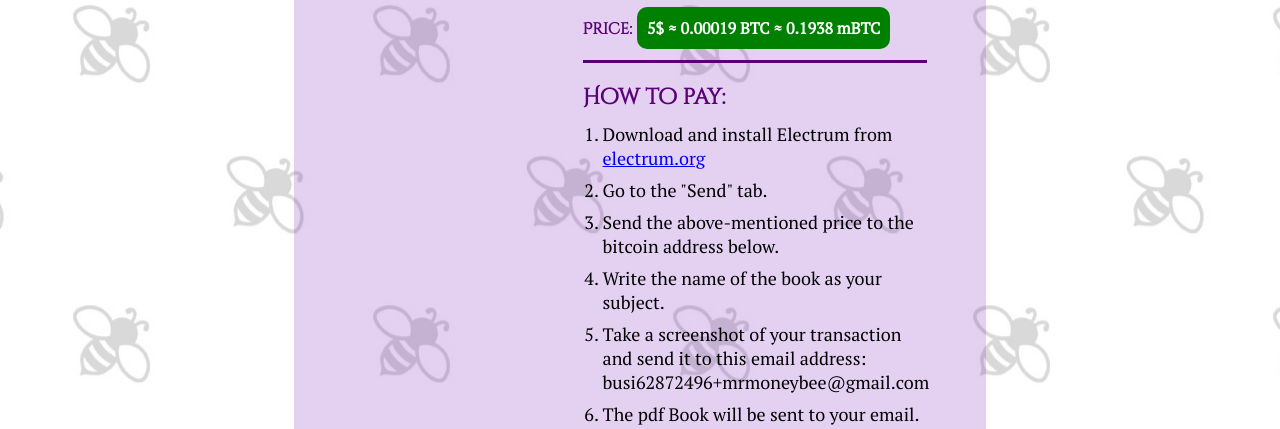
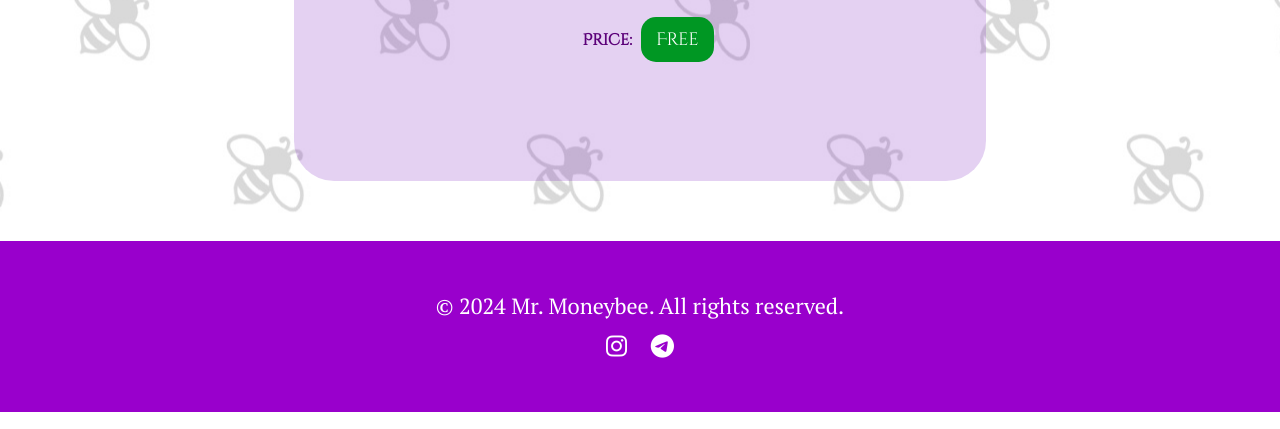
Before and after one commit to mrmoneybee/mrmoneybee.github.io, a plain HTML site: page pages/order.html in a window 1280 px wide. Shown: the part 511-940 px from the top of the page. Drawn offline with Linux system fonts and the light colour scheme.

Commit message:
added the product to the repo

```diff
--- a/css/order-styles.css
+++ b/css/order-styles.css
@@ -6,6 +6,23 @@ h4 span#price {
     padding: 10px;
     margin-left: 5px;
     font-family: 'PTSerif-Regular';
+}
+
+#price-free {
+    background-color: rgb(0, 151, 35);
+    font-family: 'CinzelDecorative-Regular';
+    color: white;
+    border: none;
+    margin-left: 5px;
+    padding: 10px 15px;
+    cursor: pointer;
+    border-radius: 15px;
+    transition: box-shadow 0.3s ease;
+    font-size: 18px;
+}
+
+#price-free:hover {
+    box-shadow: 0 0 10px rgb(21, 255, 0);
 }
 
 .order {
--- a/pages/order.html
+++ b/pages/order.html
@@ -58,9 +58,9 @@
                         terms using simple definitions and black-and-yellow illustrations.
                         This book makes learning about money fun for children and adults alike.
                         Featuring Mr. Moneybee, it simplifies finance for everyone.</p>
-                        <h4 style="margin-bottom: 20px;">Price:<span id="price">5$ ≈ 0.00019 BTC ≈ 0.1938 mBTC</span></h4>
-                <hr>
-                    <div class="tutorial">
+                        <h4 style="margin-bottom: 20px;">Price: <a href="../products/mm_the_vocabulary_of_Money_-_an_illustrated_dictionary_of_50_financial_words_by_kian_Shakabash.pdf" download><button id="price-free">Free</button></a></h4>
+                <!-- <hr> -->
+                    <!-- <div class="tutorial">
                         <h4>How to pay:</h4>
                         <ol>
                             <li>Download and install Electrum from <a href="https://electrum.org">electrum.org</a></li>
@@ -70,14 +70,14 @@
                             <li>Take a screenshot of your transaction and send it to this email address: busi62872496+mrmoneybee@gmail.com</li>
                             <li>The pdf Book will be sent to your email.</li>
                         </ol>
-                    </div>
-                <br>
+                    </div> -->
+                <!-- <br>
                     <div class="bitcoin-address">
                         <h4>Bitcoin Address:</h4>
                         <p id="btc-address" onclick="copyAddress()">bc1q3hujr6l99fhl7v0dl2ckyqyfjpfnq2sa7slluu</p>
-                    </div>
+                    </div> -->
 
-                    <img src="../images/QR-code.png" alt="Bitcoin QR Code" class="qr-code">
+                    <!-- <img src="../images/QR-code.png" alt="Bitcoin QR Code" class="qr-code"> -->
                 </div>
             </section>
         </section>
```
Also changed, not shown: 1 other file.
